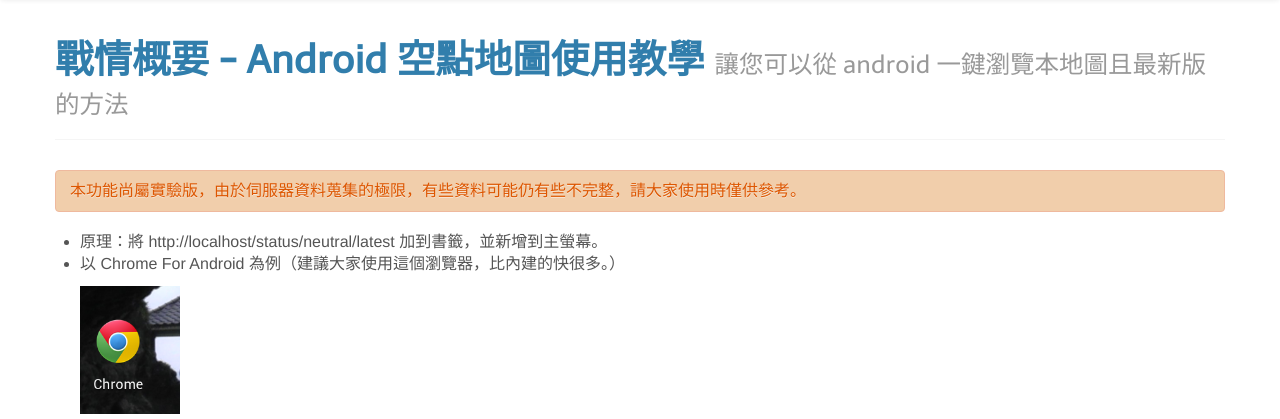
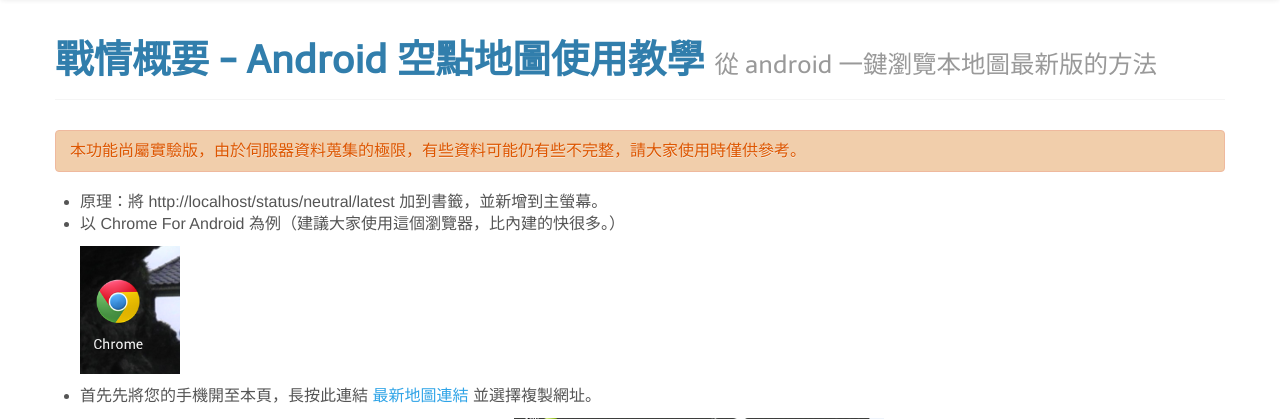
Before and after one commit to tony1223/ingress-tw, a CodeIgniter app: page /status/neutral/android in a window 1280 px wide. Shown: the part 58-477 px from the top of the page. Run offline with CodeIgniter, Linux system fonts and the light colour scheme; some libraries are stand-ins or nearby versions.

Commit message:
#10 @10m  finetune

```diff
--- a/application/views/status/neutral_android.php
+++ b/application/views/status/neutral_android.php
@@ -11,7 +11,7 @@
   <div class="row">
     <div class="span12 ">
 		<div class="page-header">
-		  <h1>戰情概要 -  Android 空點地圖使用教學 <small>讓您可以從 android 一鍵瀏覽本地圖且最新版的方法</small></h1>
+		  <h1>戰情概要 -  Android 空點地圖使用教學 <small>從 android 一鍵瀏覽本地圖最新版的方法</small></h1>
 		</div>
 		<div class="alert alert-warning">本功能尚屬實驗版，由於伺服器資料蒐集的極限，有些資料可能仍有些不完整，請大家使用時僅供參考。</div>
 		<ul>
```
